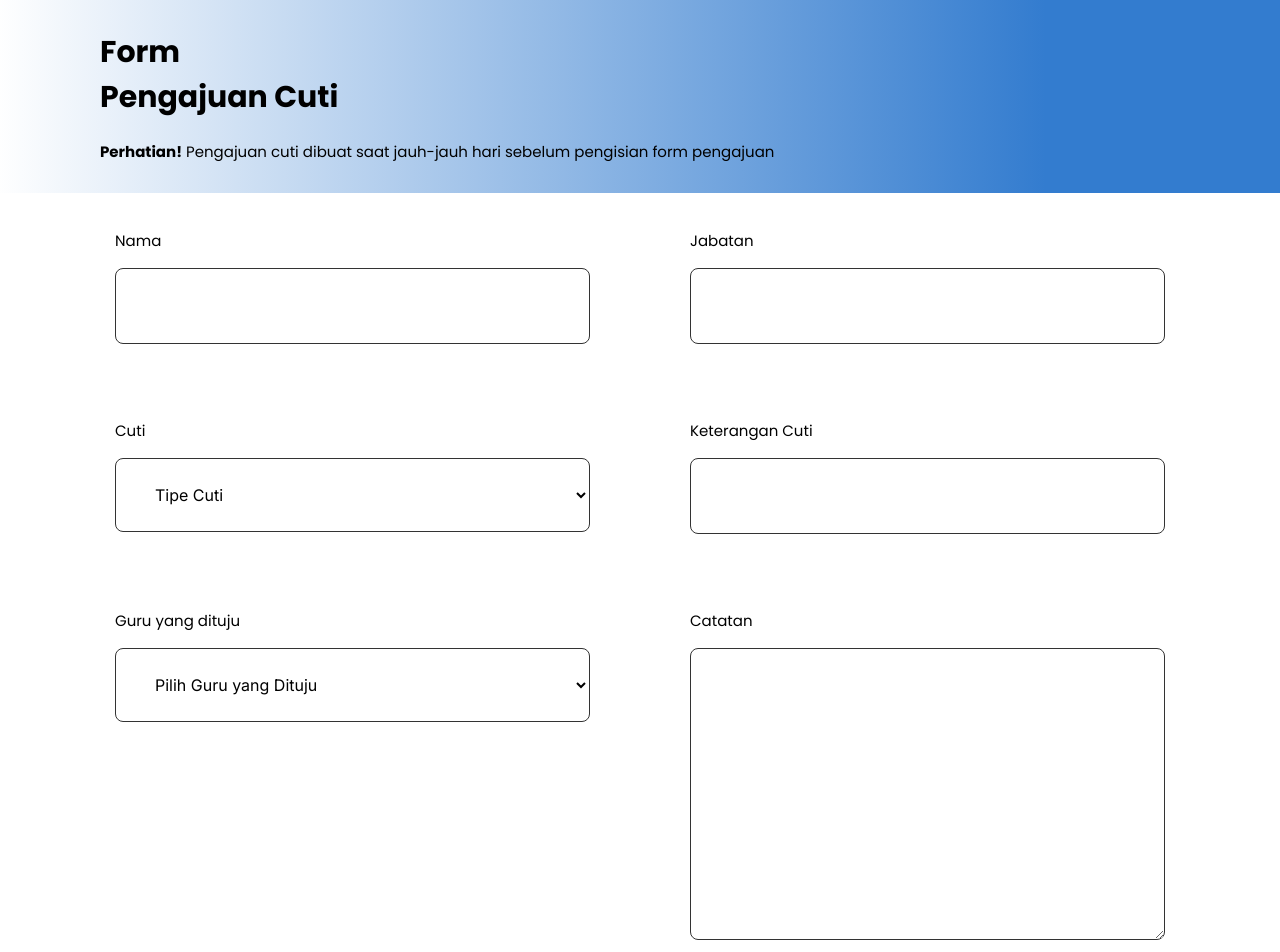
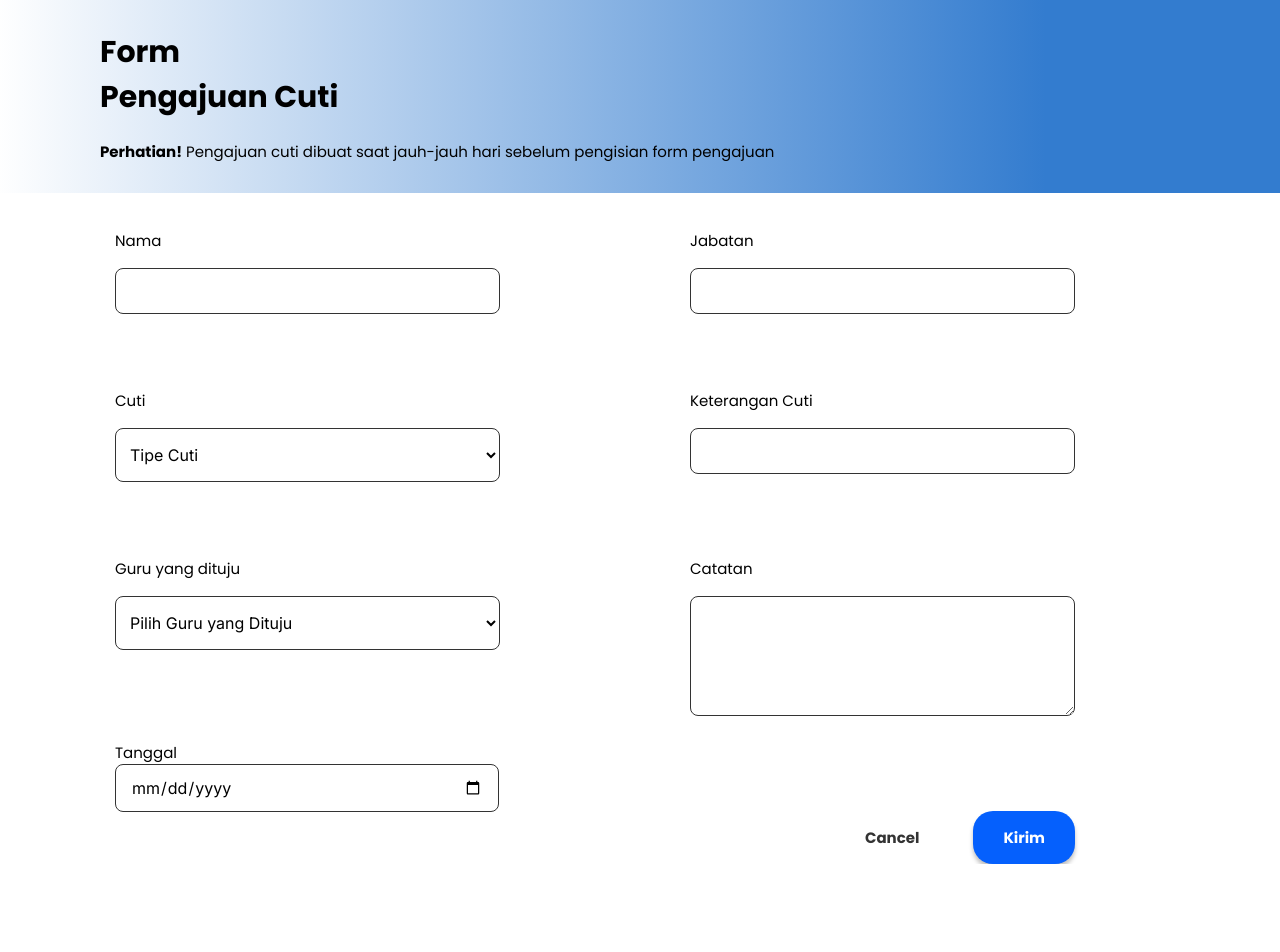
Before and after one commit to mulkihafizh/yayasan-prawitama-fe, a Next.js app: page /Form-Cuti in a window 1280 px wide. Shown: the top 952 px of the page. After the commit the page ends 864 px from the top, so only its background shows below. Built offline with nearby package versions, Linux system fonts and the light colour scheme.

Commit message:
perubahan-otip

```diff
--- a/app/Form-Cuti/form-cuti.module.css
+++ b/app/Form-Cuti/form-cuti.module.css
@@ -89,27 +89,38 @@
   }
 
   .label input {
-    width: 100%;
+    width: 81%;
     border-radius: 8px;
     border: 1px solid #333;
     background-color: #fff;
-    padding: 25px 35px;
+    padding: 10px 15px;
+
+  }
+
+  .label .dmy {
+    width: 73%;
+    display: flex;
+    flex-direction: column;
+    align-items: flex-start;
+    margin-top: -50px;
+
   }
 
   .label textarea {
-    width: 100%;
+    width: 81%;
+    height: 120px;
     border-radius: 8px;
     border: 1px solid #333;
     background-color: #fff;
-    padding: 25px 35px;
+    padding: 0 10px;
   }
 
   .label select {
-    width: 100%;
+    width: 81%;
     border-radius: 8px;
     border: 1px solid #333;
     background-color: #fff;
-    padding: 25px 35px;
+    padding: 15px 10px;
   }
 
   .post {
@@ -117,14 +128,16 @@
     flex-direction: row;
     justify-content: space-between;
     align-items: center;
-    max-width: 310px;
+    max-width: 210px;
     width: 100%;
+    margin-top: 20px;
+    margin-right: 90px;
   }
 
   .post p {
     color: #333;
     font-family: "Poppins", sans-serif;
-    font-size: 20px;
+    font-size: 15px;
     font-style: normal;
     font-weight: 700;
     line-height: normal;
@@ -135,13 +148,13 @@
   }
 
   .post button {
-    padding: 22px 50px;
+    padding: 15px 30px;
     border-radius: 20px;
     background: #0560fd;
     box-shadow: 0px 4px 4px 0px rgba(0, 0, 0, 0.25);
     color: #fff;
     font-family: "Poppins", sans-serif;
-    font-size: 20px;
+    font-size: 15px;
     font-style: normal;
     font-weight: 700;
     line-height: normal;
--- a/app/Form-Cuti/page.tsx
+++ b/app/Form-Cuti/page.tsx
@@ -59,6 +59,7 @@ export default function page() {
           </div>
           <div className={css.inputs}>
             <div className={css.label}>
+              <div className={css.dmy}>
               <label>Tanggal</label>
               <input
                 style={{
@@ -66,6 +67,7 @@ export default function page() {
                 }}
                 type="date"
               />
+              </div>
             </div>
             <div className={css.post}>
               <p>Cancel</p>
--- a/app/components/Guru/Certificate/certi.module.css
+++ b/app/components/Guru/Certificate/certi.module.css
@@ -79,6 +79,7 @@
   justify-content: left;
   align-items: left;
   padding: 0 0 20px 0px;
+  font-size: 13px;
 }
 
 .Container table tr td:first-child {
--- a/app/components/Guru/Study/study.module.css
+++ b/app/components/Guru/Study/study.module.css
@@ -73,6 +73,8 @@
   width: 12.5%;
   text-align: left;
   padding: 0 8px;
+  font-size: 14px;
+
 }
 
 .Container table tr td:nth-child(8) {
```
